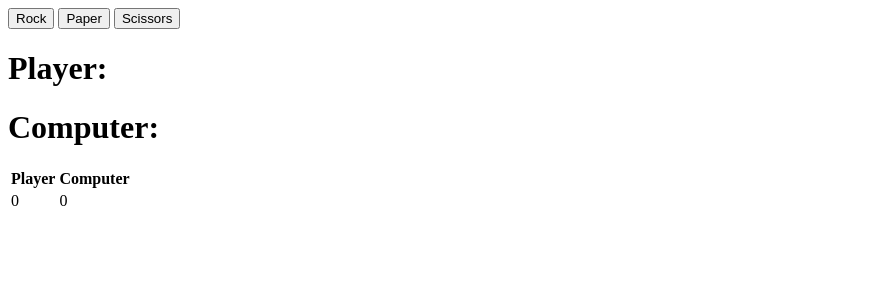
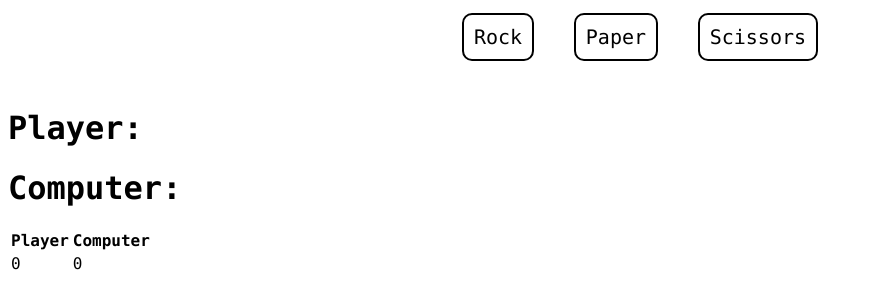
Before and after one commit to galencorey/rock-paper-scissors, a plain HTML site: page index.html in a window 1280 px wide. Shown: the whole page, without its empty margins (0-873 px from the left). Drawn offline with nearby package versions, Linux system fonts and the light colour scheme.

Commit message:
Added styles

```diff
--- a/index.html
+++ b/index.html
@@ -5,13 +5,18 @@
   <script src="https://ajax.aspnetcdn.com/ajax/jQuery/jquery-3.2.0.min.js"></script>
   <script type="text/javascript" src="./game.js"></script>
   <script type="text/javascript" src="./index.js"></script>
+  <link rel="stylesheet" type="text/css" href="./styles.css" />
 </head>
 <body>
-  <button class="choice" data-name="rock">Rock</button>
-  <button class="choice" data-name="paper">Paper</button>
-  <button class="choice" data-name="scissors">Scissors</button>
-  <h1>Player: <span id="player-choice"></span></h1>
-  <h1>Computer: <span id="computer-choice"></span></h1>
+  <div class="button-container">
+    <button class="choice" data-name="rock">Rock</button>
+    <button class="choice" data-name="paper">Paper</button>
+    <button class="choice" data-name="scissors">Scissors</button>
+  </div>
+  <div>
+    <h1>Player: <span id="player-choice"></span></h1>
+    <h1>Computer: <span id="computer-choice"></span></h1>
+  </div>
   <table>
     <tr>
       <th>Player</th>
--- /dev/null
+++ b/styles.css
@@ -0,0 +1,27 @@
+body{
+  font-family: "Lucida Console", Monaco, monospace;
+}
+
+button {
+  border: 2px solid black;
+  border-radius: 10px;
+  padding: 10px;
+  background-color: white;
+  cursor: pointer;
+  margin: 5px 15px;
+  font-family: inherit;
+  font-size: 20px;
+  transition: .3s linear;
+}
+button:focus{
+  outline: 0;
+}
+button:hover{
+  padding: 15px;
+  margin: 0 10px;
+  transition: .1s linear;
+}
+.button-container{
+  height: 80px;
+  text-align: center;
+}
```
